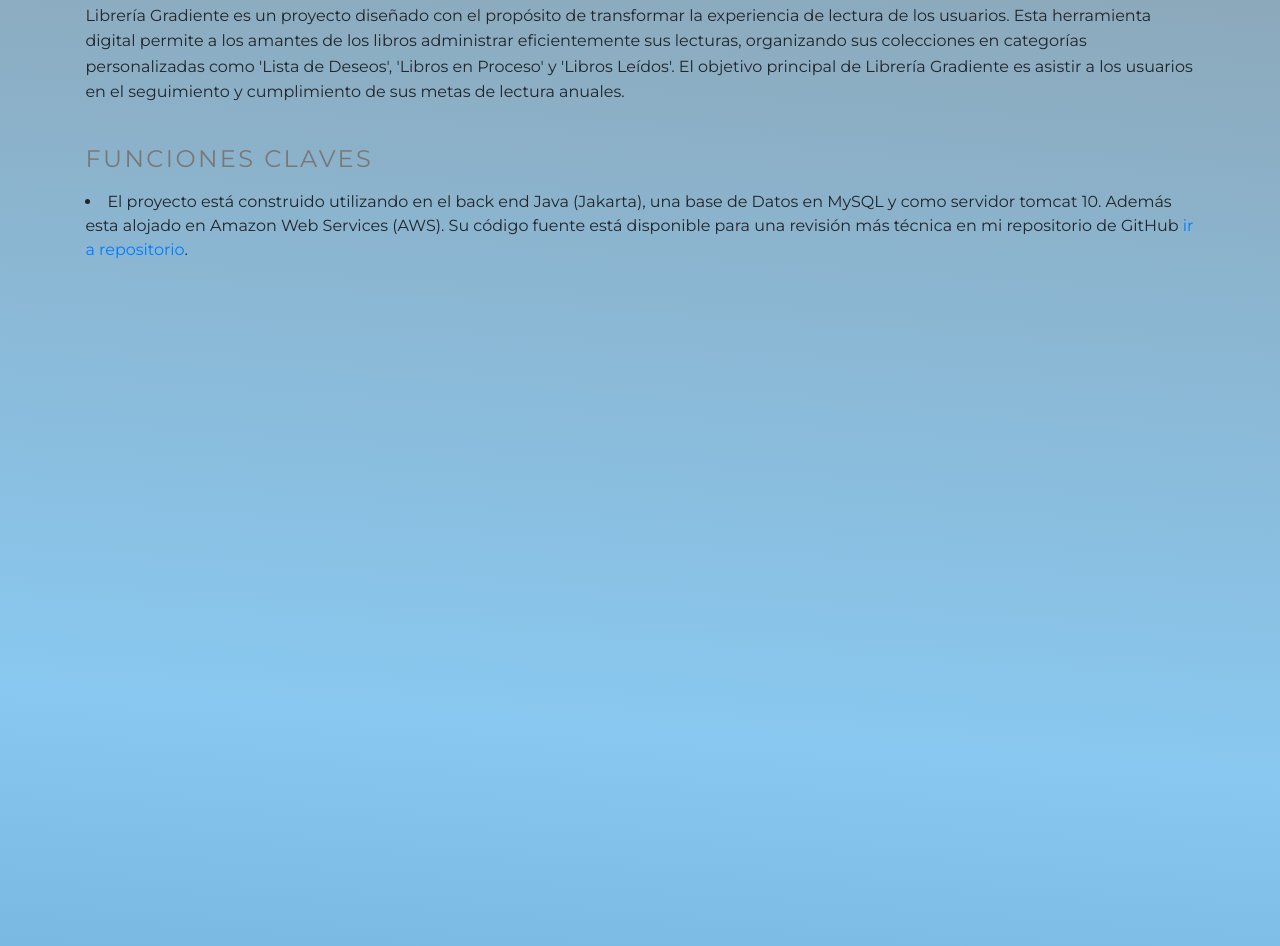
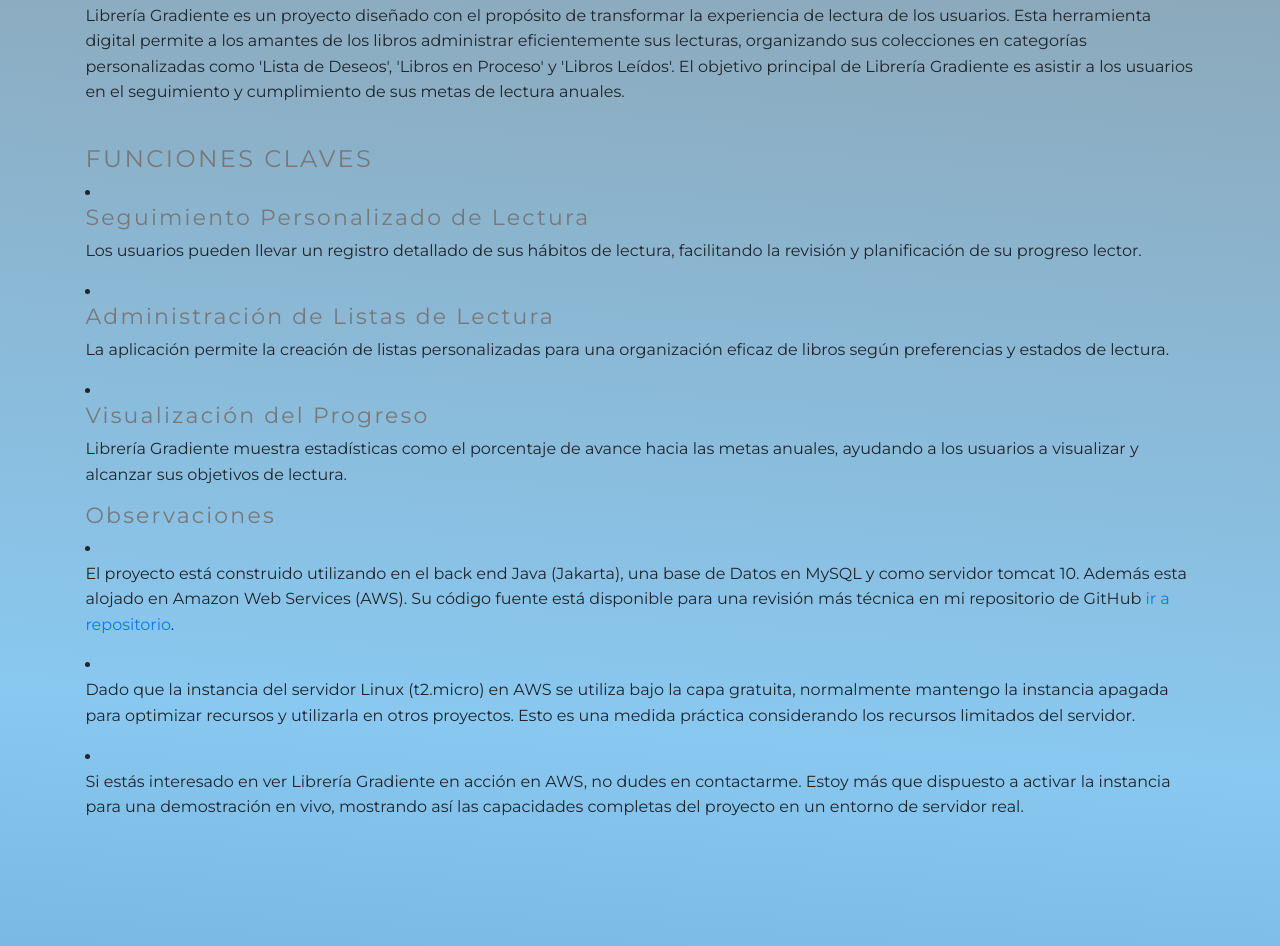
Before and after one commit to osss2046/pagina-web-personal, a plain HTML site: page libreria_gradiente.html in a window 1280 px wide. Shown: the part 350-1296 px from the top of the page. Drawn offline with Linux system fonts and the light colour scheme.

Commit message:
gradiente2

```diff
--- a/libreria_gradiente.html
+++ b/libreria_gradiente.html
@@ -56,15 +56,54 @@
             <h2>
                 Funciones Claves
             </h2>
+
+                <li>
+                    <h3>Seguimiento Personalizado de Lectura</h3>
                     <p>
+                        Los usuarios pueden llevar un registro detallado de sus hábitos de lectura, facilitando la
+                        revisión y planificación de su progreso lector.
+                    </p>
+                </li>
                 <li>
+                    <h3>Administración de Listas de Lectura</h3>
+                    <p>
+                        La aplicación permite la creación de listas personalizadas para una organización
+                        eficaz de libros según preferencias y estados de lectura.
+                    </p>
+                </li>
+                <li>
+                    <h3>Visualización del Progreso</h3>
+                    <p>
+                        Librería Gradiente muestra estadísticas como el porcentaje de avance hacia las metas anuales,
+                        ayudando a los usuarios a visualizar y alcanzar sus objetivos de lectura.
+                    </p>
+
+                </li>
+            <h3> Observaciones</h3>
+            <li>
+                <p>
                     El proyecto está construido utilizando en el back end Java (Jakarta), una base de Datos
                     en MySQL y como servidor tomcat 10. Además esta alojado en Amazon Web
                     Services (AWS). Su código fuente está disponible para una revisión más técnica en mi
                     repositorio de GitHub
                     <a href="https://github.com/osss2046/proyectoWebMaven" target="_blank">ir a repositorio</a>.
+                </p>
             </li>
+            <li>
+                <p>
+                    Dado que la instancia del servidor Linux (t2.micro) en AWS se utiliza bajo la capa gratuita,
+                     normalmente mantengo la instancia apagada para optimizar recursos y utilizarla en otros proyectos.
+                      Esto es una medida práctica considerando los recursos limitados del servidor.
                 </p>
+                <li>
+                    <p>
+                        Si estás interesado en ver Librería Gradiente en acción en AWS, no dudes en contactarme.
+                         Estoy más que dispuesto a activar la instancia para una demostración en vivo,
+                          mostrando así las capacidades completas del proyecto en un entorno de servidor real.
+                    </p>
+                </li>
+            </li>
+
 
         </section>
 
```
Lines whose indentation alone changed are shown as unchanged.
